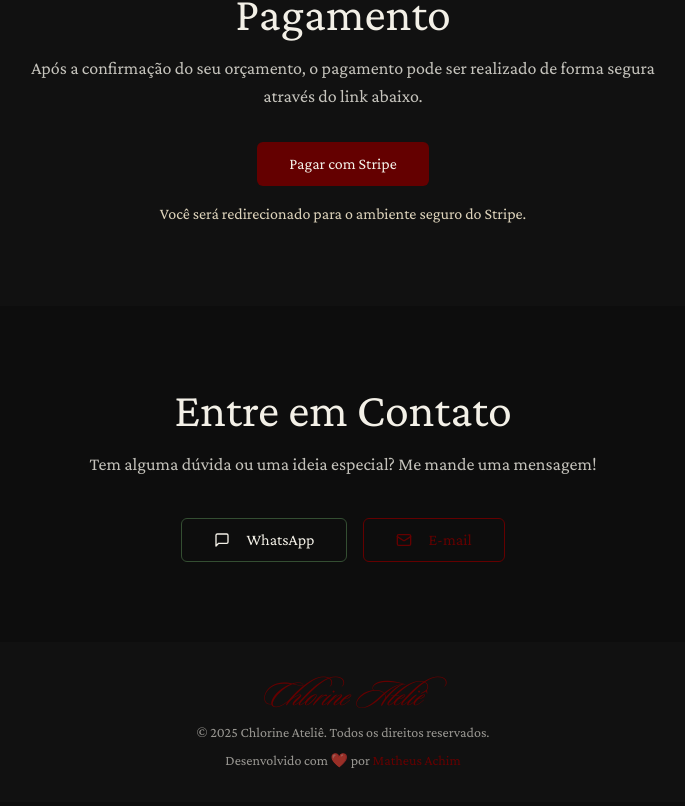
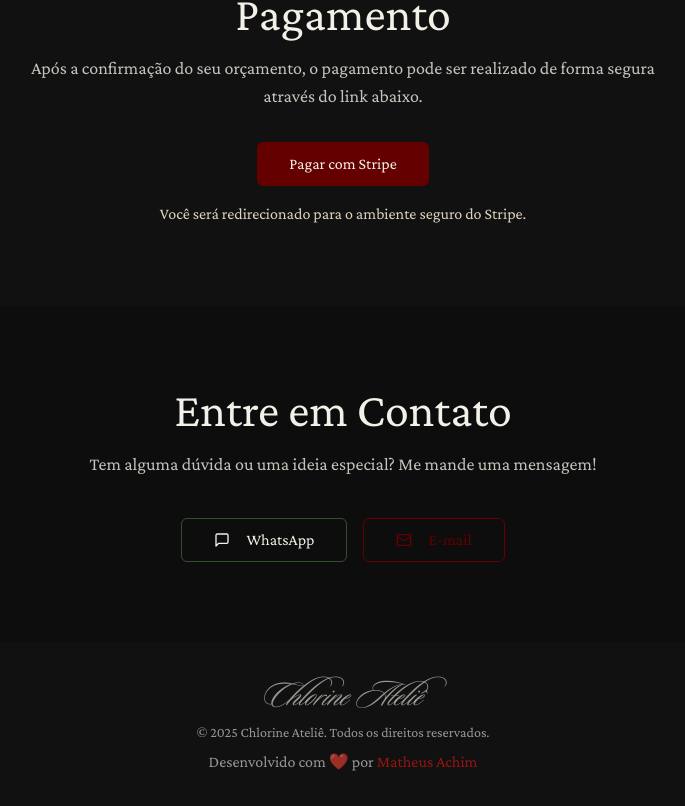
Before and after one commit to Kilobe0/atelie_prototipo, a Next.js app: page / in a window 1280 px wide. Shown: the part 6572-7378 px from the top of the page, without its empty margins (297-982 px from the left). Built offline with nearby package versions, Linux system fonts and the light colour scheme.

Commit message:
fix: update footer styles for improved readability; adjust text classes for consistency

```diff
--- a/src/components/layout/footer.tsx
+++ b/src/components/layout/footer.tsx
@@ -4,12 +4,12 @@ export function Footer() {
   return (
     <footer className="py-8 px-4 bg-muted/10">
       <div className="container mx-auto text-center text-foreground/60">
-        <p className="font-cursive text-4xl text-accent mb-2">Chlorine Ateliê</p>
+        <p className="font-cursive text-4xl mb-2">Chlorine Ateliê</p>
         <p className="text-sm">
           &copy; {currentYear} Chlorine Ateliê. Todos os direitos reservados.
         </p>
-        <p className="text-sm mt-2">
-          Desenvolvido com ❤️ por <a href="https://github.com/Kilobe0" className="text-accent hover:underline">Matheus Achim</a>
+        <p className="text-base mt-2">
+          Desenvolvido com ❤️ por <a href="https://github.com/Kilobe0" className="text-ring hover:underline">Matheus Achim</a>
         </p>
       </div>
     </footer>
```
